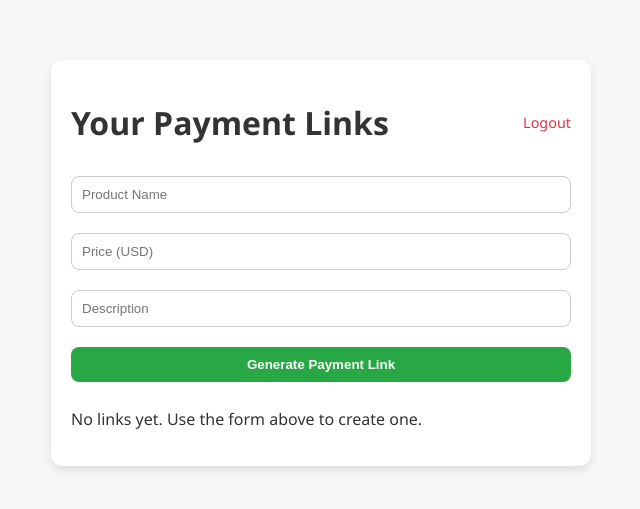
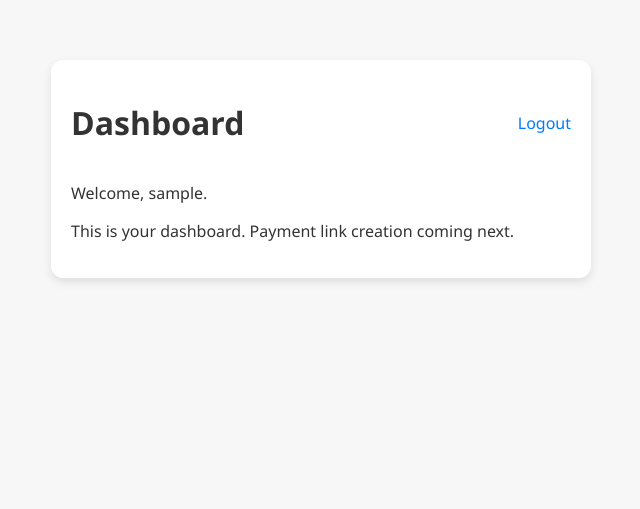
Before and after one commit to CODEREaDer24/Stripebridge, a Flask app: page /dashboard in a window 1280 px wide. Shown: the top 509 px of the page, without its empty margins (319-959 px from the left). Run offline with Flask 3, Linux system fonts and the light colour scheme; the visitor is signed in with stand-in values (Sample User, id 1).

Commit message:
Update dashboard.html

```diff
--- a/templates/dashboard.html
+++ b/templates/dashboard.html
@@ -9,38 +9,22 @@
 <body>
   <div class="dashboard-container">
     <header class="dashboard-header">
-      <h1>Your Payment Links</h1>
-      <a href="/logout" class="logout">Logout</a>
+      <h1>Dashboard</h1>
+      <a href="/logout">Logout</a>
     </header>
 
-    {% with messages = get_flashed_messages() %}
+    {% with messages = get_flashed_messages(with_categories=true) %}
       {% if messages %}
         <ul class="flash">
-          {% for message in messages %}
-            <li>{{ message }}</li>
+          {% for category, message in messages %}
+            <li class="{{ category }}">{{ message }}</li>
           {% endfor %}
         </ul>
       {% endif %}
     {% endwith %}
 
-    <form action="/generate-link" method="POST" class="link-form">
-      <input type="text" name="name" placeholder="Product Name" required />
-      <input type="number" step="0.01" name="price" placeholder="Price (USD)" required />
-      <input type="text" name="description" placeholder="Description" required />
-      <button type="submit">Generate Payment Link</button>
-    </form>
-
-    <section class="link-list">
-      {% for link in links %}
-        <div class="link-card">
-          <h3>{{ link.name }} – {{ link.price }}</h3>
-          <p>{{ link.description }}</p>
-          <a href="{{ link.url }}" target="_blank" class="link-url">{{ link.url }}</a>
-        </div>
-      {% else %}
-        <p>No links yet. Use the form above to create one.</p>
-      {% endfor %}
-    </section>
+    <p>Welcome, {{ session['user'] }}.</p>
+    <p>This is your dashboard. Payment link creation coming next.</p>
   </div>
 </body>
 </html>
```
